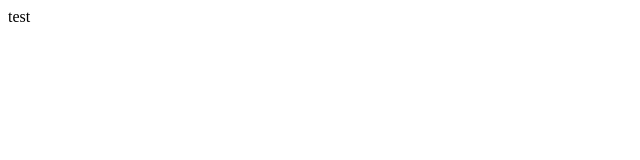
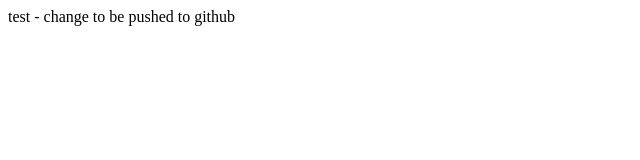
Before and after one commit to crederaken/git-demo, a plain HTML site: page web/index.html in a window 1280 px wide. Shown: the whole page, without its empty margins (0-640 px from the left). Drawn offline with Linux system fonts and the light colour scheme.

Commit message:
updating index page for github

```diff
--- a/web/index.html
+++ b/web/index.html
@@ -3,6 +3,6 @@
 <head>
 </head>
 <body>
-	test
+	test - change to be pushed to github
 </body>
 </html>
```
